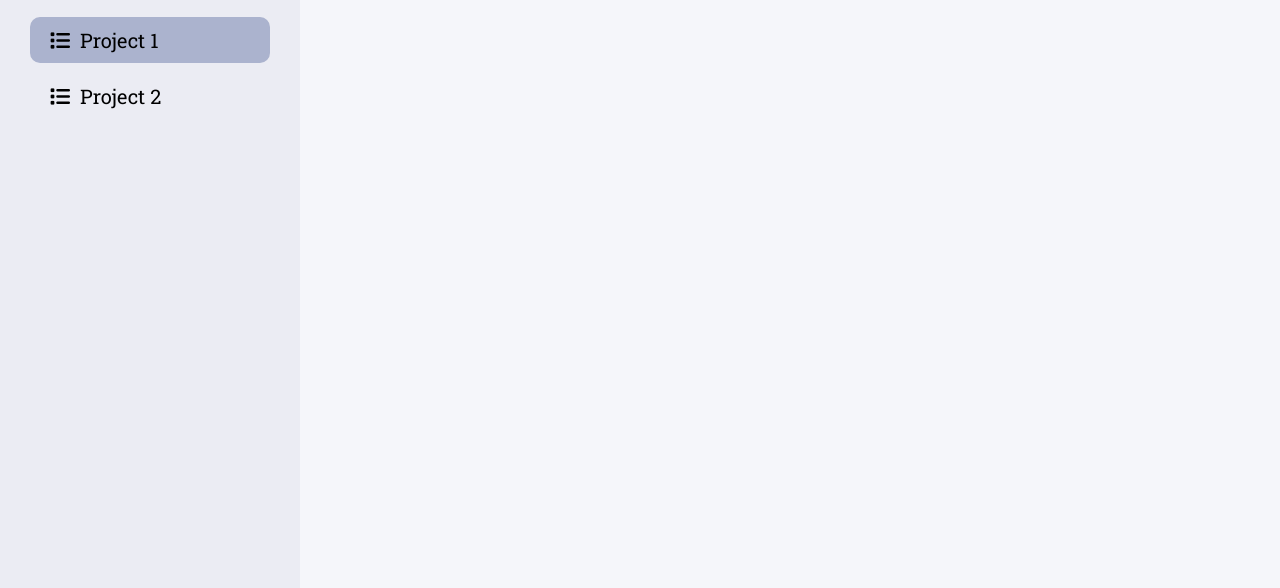
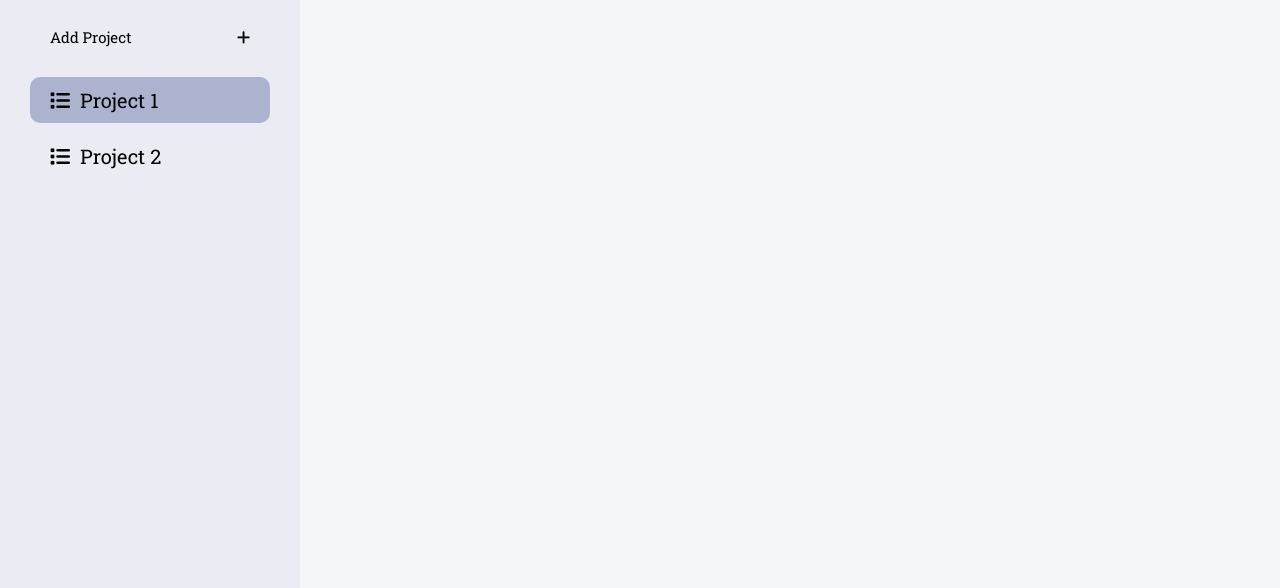
Before and after one commit to kennethlorenz/todolist, a website built with webpack: page dist/index.html in a window 1280 px wide. Shown: the part 152-740 px from the top of the page. Built offline with nearby package versions, Linux system fonts and the light colour scheme.

Commit message:
Add add project button

```diff
--- a/src/style.css
+++ b/src/style.css
@@ -74,6 +74,14 @@ footer {
   font-size: 3rem;
 }
 
+#addProject {
+  font-size: 1.5rem;
+  display: flex;
+  padding: 1rem 2rem;
+  align-items: center;
+  justify-content: space-between;
+}
+
 .sidebar ul {
   flex-direction: column;
   gap: 1rem;
@@ -94,20 +102,30 @@ footer {
 }
 
 .project.selected,
-.project:hover {
+.project:hover,
+#addProject:hover {
   background-color: var(--light);
   border-radius: 1rem;
   cursor: pointer;
+}
+
+.project:active,
+#addProject:active {
+  background-color: var(--medium);
 }
 
 .project:hover .delete {
   display: block;
 }
 
+/* MAIN */
+
 .main {
   background-color: var(--lightest);
   grid-area: main;
 }
+
+/* Footer */
 
 footer {
   background-color: var(--extra-medium);
```
Also changed, not shown: dist/index.html.
